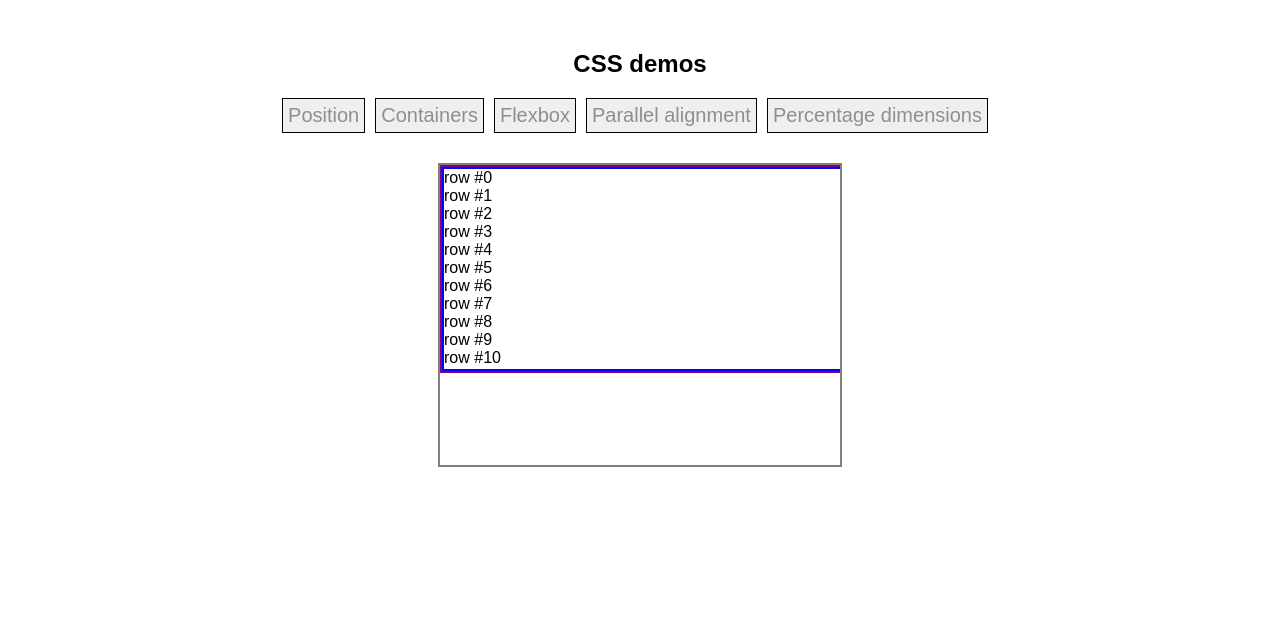
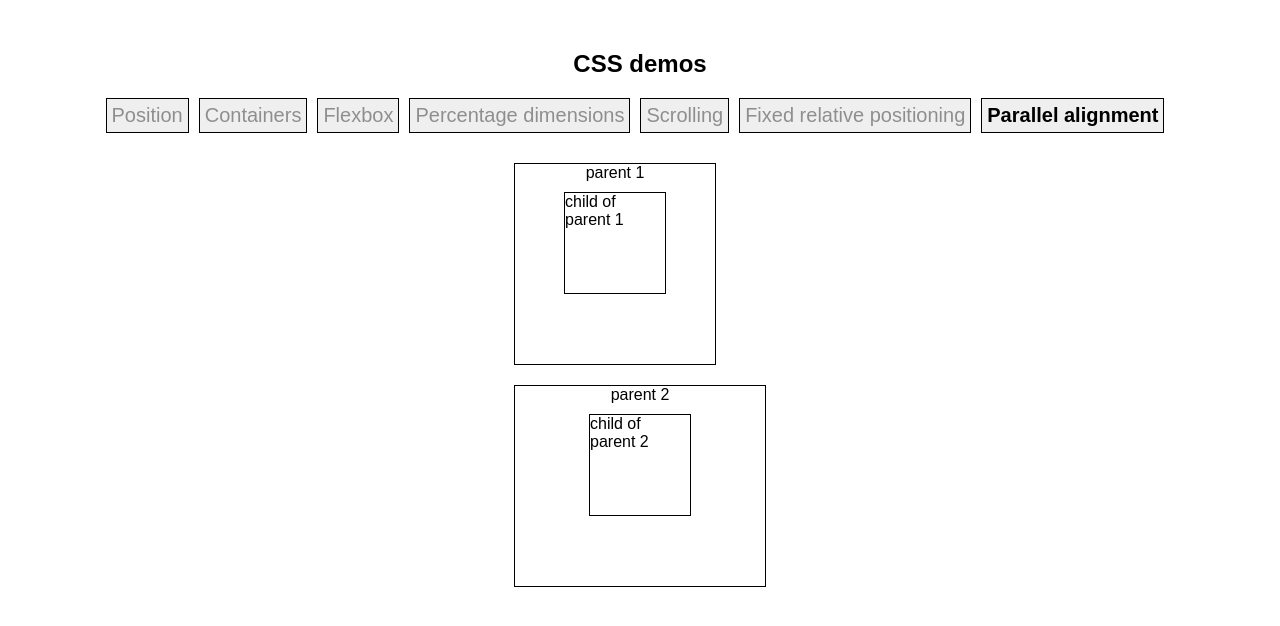
Before and after one commit to andrew1007/css-demos, a React (Create React App) app: page / in a window 1280 px wide. Shown: the top 626 px of the page. Built offline with nearby package versions, Linux system fonts and the light colour scheme.

Commit message:
changed section selector to own component and removed solution to flexboxchild

```diff
--- a/src/App.js
+++ b/src/App.js
@@ -6,6 +6,8 @@ import Flexbox from './components/Flexbox/Flexbox'
 import ParallelChildrenAlignment from './components/ParallelChildrenAlignment';
 import PercentDimensions from './components/PercentDimensions';
 import Scrolling from './components/Scrolling';
+import FixedPositionInContainer from './components/FixedPositionInContainer';
+import SectionSelector from './components/SectionSelector';
 
 class App extends Component {
   constructor() {
@@ -14,8 +16,10 @@ class App extends Component {
       containers: false,
       position: false,
       flexBox: false,
-      parallelAlignment: false,
+      parallelAlignment: true,
       percentDimensions: false,
+      scrolling: false,
+      fixedRelativePosition: false,
     }
   }
 
@@ -30,15 +34,10 @@ class App extends Component {
       position,
       flexBox,
       parallelAlignment,
-      percentDimensions
+      percentDimensions,
+      scrolling,
+      fixedRelativePosition
     } = this.state
-    const buttonStyles = {
-      fontSize: 20,
-      border: '1px solid black',
-      padding: 5,
-      marginRight: 10,
-      outline: 'none',
-    }
     return (
       <div className="App" style={{ marginTop: 50 }}>
         <h2 style={{ display: 'flex', justifyContent: 'center' }}>
@@ -46,51 +45,48 @@ class App extends Component {
         </h2>
         <div>
           <div style={{ marginBottom: 30, display: 'flex', justifyContent: 'center' }}>
-            <button style={buttonStyles} onClick={this.handleShow('position')}>
-              <div style={{
-                fontWeight: position ? 700 : 'unset',
-                opacity: position ? 1 : 0.4
-              }}
+            <SectionSelector
+              focused={position}
+              onClick={this.handleShow('position')}
             >
               Position
-              </div>
-            </button>
-            <button style={buttonStyles} onClick={this.handleShow('containers')}>
-              <div style={{
-                fontWeight: containers ? 700 : 'unset',
-                opacity: containers ? 1 : 0.4
-              }}
+            </SectionSelector>
+            <SectionSelector
+              focused={containers}
+              onClick={this.handleShow('containers')}
             >
               Containers
-              </div>
-            </button>
-            <button style={buttonStyles} onClick={this.handleShow('flexBox')}>
-              <div style={{
-                fontWeight: flexBox ? 700 : 'unset',
-                opacity: flexBox ? 1 : 0.4
-              }}
+            </SectionSelector>
+            <SectionSelector
+              focused={flexBox}
+              onClick={this.handleShow('flexBox')}
             >
               Flexbox
-              </div>
-            </button>
-            <button style={buttonStyles} onClick={this.handleShow('parallelAlignment')}>
-              <div style={{
-                fontWeight: parallelAlignment ? 700 : 'unset',
-                opacity: parallelAlignment ? 1 : 0.4
-              }}
+            </SectionSelector>
+            <SectionSelector
+              focused={percentDimensions}
+              onClick={this.handleShow('percentDimensions')}
+            >
+              Percentage dimensions
+            </SectionSelector>
+            <SectionSelector
+              focused={scrolling}
+              onClick={this.handleShow('scrolling')}
+            >
+              Scrolling
+            </SectionSelector>
+            <SectionSelector
+              focused={fixedRelativePosition}
+              onClick={this.handleShow('fixedRelativePosition')}
+            >
+              Fixed relative positioning
+            </SectionSelector>
+            <SectionSelector
+              focused={parallelAlignment}
+              onClick={this.handleShow('parallelAlignment')}
             >
               Parallel alignment
-              </div>
-            </button>
-            <button style={buttonStyles} onClick={this.handleShow('percentDimensions')}>
-              <div style={{
-                fontWeight: percentDimensions ? 700 : 'unset',
-                opacity: percentDimensions ? 1 : 0.4
-              }}
-              >
-                Percentage dimensions
-              </div>
-            </button>
+            </SectionSelector>
           </div>
           <div >
             {position ? <Position /> : null}
@@ -98,7 +94,8 @@ class App extends Component {
             {flexBox ? <Flexbox /> : null}
             {parallelAlignment ? <ParallelChildrenAlignment /> : null}
             {percentDimensions ? <PercentDimensions /> : null}
-            <Scrolling />
+            {scrolling ? <Scrolling /> : null}
+            {fixedRelativePosition ? <FixedPositionInContainer /> : null}
           </div>
         </div>
       </div>
--- /dev/null
+++ b/src/components/FixedPositionInContainer.jsx
@@ -0,0 +1,15 @@
+import * as React from 'react'
+
+export default class FixedPositionInContainer extends React.Component {
+  render() {
+    return (
+      <div style={{ display: 'flex', justifyContent: 'center' }}>
+        <div style={{ width: 300, height: 300, border: '2px solid black' }}>
+          <div style={{ fontWeight: 700, color: 'red', fontSize: 30, margin: 5, padding: 3, lineHeight: 0.6, border: '1px solid blue' }}>
+            x
+          </div>
+        </div>
+      </div>
+    )
+  }
+}
--- a/src/components/Flexbox/FlexboxChild.jsx
+++ b/src/components/Flexbox/FlexboxChild.jsx
@@ -16,13 +16,17 @@ export default class FlexboxChild extends React.Component {
       width: 100,
       height: 100,
       margin: 5,
+      display: 'flex',
+      flexDirection: 'column',
+      justifyContent: 'center',
+      alignItems: 'center',
       ...this.state
     }
 
     return (
       <div style={childStyles}>
         {this.props.name}
-        <div style={{ marginTop: 10 }}>
+        <div style={{ marginTop: 10, display: 'flex', flexDirection: 'column', alignItems: 'center' }}>
           <div>
             flex-grow
           </div>
--- a/src/components/ParallelChildrenAlignment.jsx
+++ b/src/components/ParallelChildrenAlignment.jsx
@@ -2,7 +2,6 @@ import * as React from 'react'
 
 export default class ParallelChildrenAlignment extends React.Component {
   render() {
-    const PARENT_WIDTH_1 = 200
     const parentStyles = {
       border: '1px solid black',
       height: 200,
@@ -20,7 +19,7 @@ export default class ParallelChildrenAlignment extends React.Component {
     return (
       <div style={{ marginTop: 30, display: 'flex', justifyContent: 'center' }}>
         <div>
-          <div style={{ ...parentStyles, width: PARENT_WIDTH_1 }}>
+          <div style={{ ...parentStyles, width: 200 }}>
             <div>
               parent 1
             </div>
@@ -33,10 +32,8 @@ export default class ParallelChildrenAlignment extends React.Component {
               parent 2
             </div>
             <div>
-              <div style={{ display: 'flex', justifyContent: 'flex-start', width: PARENT_WIDTH_1 }}>
-                <div style={childStyles}>
-                  child of parent 2
-                </div>
+              <div style={childStyles}>
+                child of parent 2
               </div>
             </div>
           </div>
--- /dev/null
+++ b/src/components/SectionSelector.jsx
@@ -0,0 +1,22 @@
+import * as React from 'react'
+
+const buttonStyles = {
+  fontSize: 20,
+  border: '1px solid black',
+  padding: 5,
+  marginRight: 10,
+  outline: 'none',
+}
+
+const SectionSelector = props => (
+  <button style={buttonStyles} onClick={props.onClick}>
+    <div style={{
+      fontWeight: props.focused ? 700 : 'unset',
+      opacity: props.focused ? 1 : 0.4
+    }}>
+      {props.children}
+    </div>
+  </button>
+)
+
+export default SectionSelector
```
Lines whose indentation alone changed are shown as unchanged.
